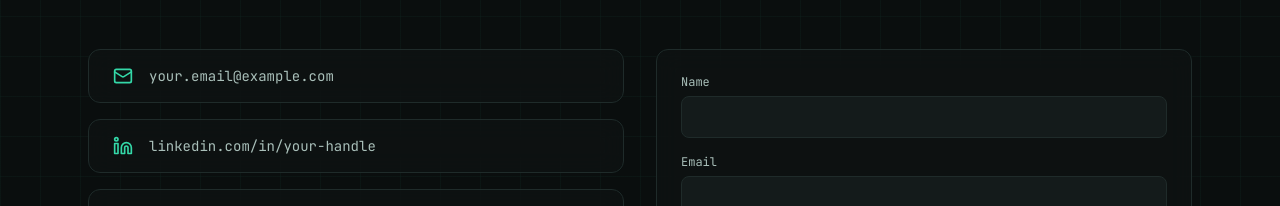
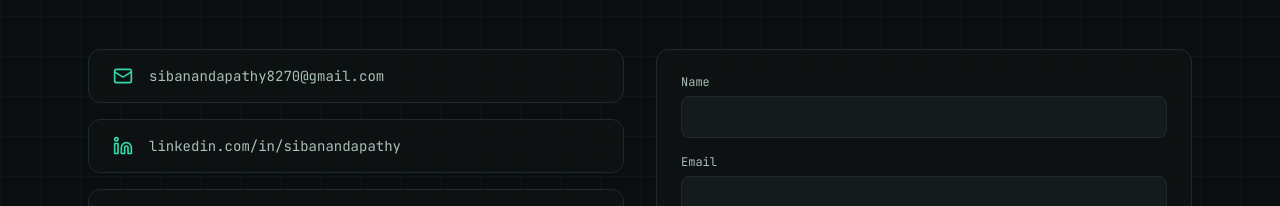
Before and after one commit to Sivaan66/sivaan-portfolio, a React (Vite) app: page / in a window 1280 px wide. Shown: the part 6504-6710 px from the top of the page. Built offline with nearby package versions, Linux system fonts and the light colour scheme.

Commit message:
Update contact links in Contact.jsx
Replaced placeholder contact info with real values in CONTACT_LINKS: updated email to sibanandapathy8270@gmail.com and LinkedIn to linkedin.com/in/sibanandapathy. GitHub entry left unchanged. No other code changes.

```diff
--- a/src/components/sections/Contact.jsx
+++ b/src/components/sections/Contact.jsx
@@ -9,8 +9,8 @@ import GlassCard from "../ui/GlassCard";
 const FORMSPREE_ENDPOINT = "https://formspree.io/f/YOUR_FORM_ID";
 
 const CONTACT_LINKS = [
-  { icon: Mail, label: "your.email@example.com", href: "mailto:your.email@example.com" },
-  { icon: Linkedin, label: "linkedin.com/in/your-handle", href: "https://linkedin.com/in/your-handle" },
+  { icon: Mail, label: "sibanandapathy8270@gmail.com", href: "mailto:sibanandapathy8270@gmail.com" },
+  { icon: Linkedin, label: "linkedin.com/in/sibanandapathy", href: "https://linkedin.com/in/sibanandapathy" },
   { icon: Github, label: "github.com/Sivaan66", href: "https://github.com/Sivaan66" },
 ];
 
```
